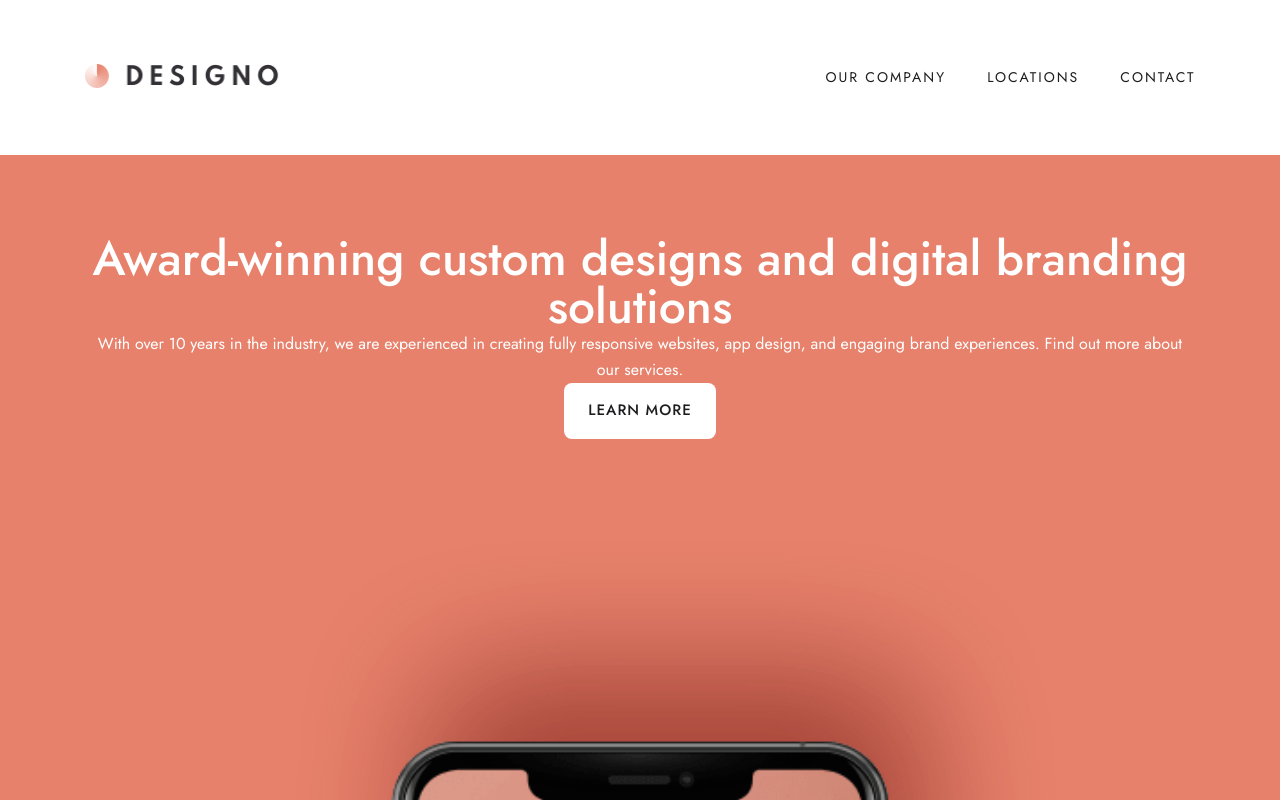
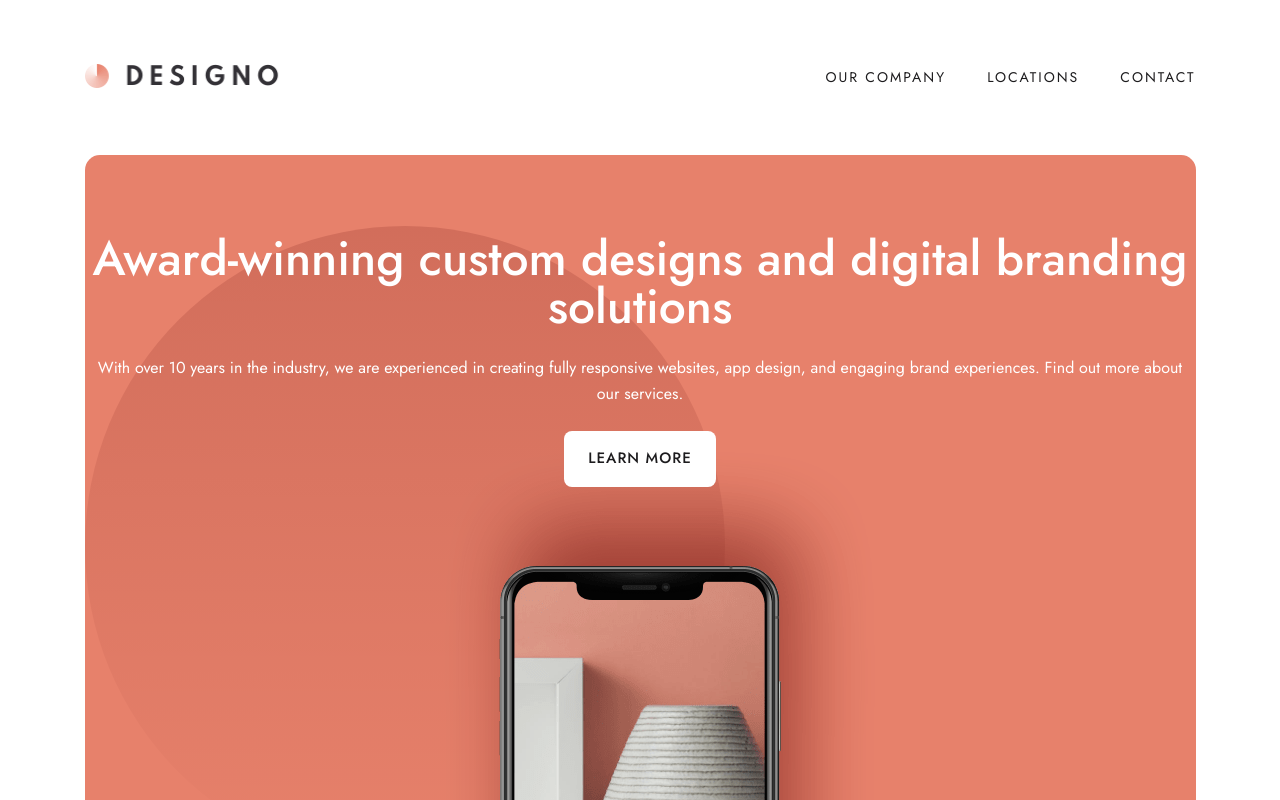
Before and after one commit to Andrparsons/designo, a Next.js app: page / in a window 1280 px wide. Shown: the top 800 px of the page. Built offline with nearby package versions, Linux system fonts and the light colour scheme.

Commit message:
index page - intro styling - mobile

```diff
--- a/pages/index.js
+++ b/pages/index.js
@@ -28,16 +28,12 @@ export default function Home() {
           <Container>
             <h1>Award-winning custom designs and digital branding solutions</h1>
 
-            <p>
+            <p className={styles.introParagraph}>
               With over 10 years in the industry, we are experienced in creating
               fully responsive websites, app design, and engaging brand
               experiences. Find out more about our services.
             </p>
             <Button>Learn more</Button>
-            <img
-              src="/home/desktop/image-hero-phone.png"
-              alt="Picture of a phone"
-            />
           </Container>
         </section>
 
--- a/styles/Home.module.css
+++ b/styles/Home.module.css
@@ -10,11 +10,38 @@
   position: relative;
 }
 
+/* intro */
+
 .introSection {
   background-color: var(--highlightBg);
   color: var(--textLight);
   padding-top: 5rem;
+  padding-bottom: 28.125rem;
+  background-image: url(/home/desktop/image-hero-phone.png),
+    url(/home/desktop/bg-pattern-hero-home.svg);
+  background-position: center bottom -23.25rem, center left;
+  background-repeat: no-repeat;
 }
+
+.introParagraph {
+  margin: 1.5rem 0;
+}
+
+@media (min-width: 550px) {
+  .introSection {
+    margin: 0 2.5rem;
+    border-radius: var(--borderRadiuslarge);
+  }
+}
+
+@media (min-width: 900px) {
+  .introSection {
+    max-width: 1111px;
+    margin: 0 auto;
+  }
+}
+
+/* project section */
 
 @media (min-width: 900px) {
   .projectGrid {
--- a/styles/globals.css
+++ b/styles/globals.css
@@ -81,8 +81,8 @@ h4 {
 }
 
 p {
-  font-size: 1rem;
-  line-height: 1.62;
+  font-size: 0.9375rem;
+  line-height: 1.67;
   margin: 0;
 }
 
@@ -101,6 +101,5 @@ p {
   p {
     font-size: 1rem;
     line-height: 1.62;
-    margin: 0;
   }
 }
```
